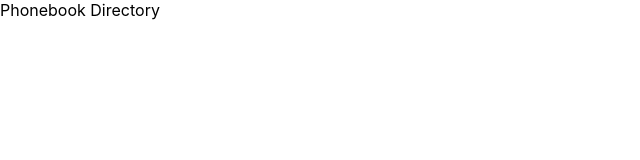
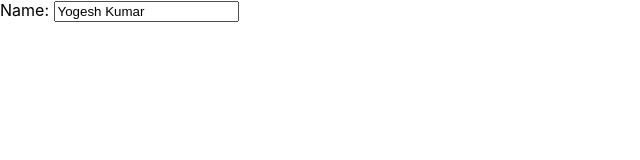
Before and after one commit to MACHINE-IT/phone-directory, a React (Create React App) app: page / in a window 1280 px wide. Shown: the top 160 px of the page, without its empty margins (0-640 px from the left). Built offline with nearby package versions, Linux system fonts and the light colour scheme.

Commit message:
Created Skeleton of Home Page

```diff
--- a/src/App.js
+++ b/src/App.js
@@ -4,7 +4,16 @@
   render() {
     return (
       <div>
-        Phonebook Directory
+        {/*<div className="header">
+          Phone Directory
+        </div>
+        <button>Add</button>
+        <div>
+          <span>Name</span>
+          <span>Phone Number</span>
+    </div>*/}
+    <label htmlFor="name">Name: </label>
+    <input id="name" type="text" placeholder="type here" defaultValue="Yogesh Kumar"/>
       </div>
     );
   }
```
